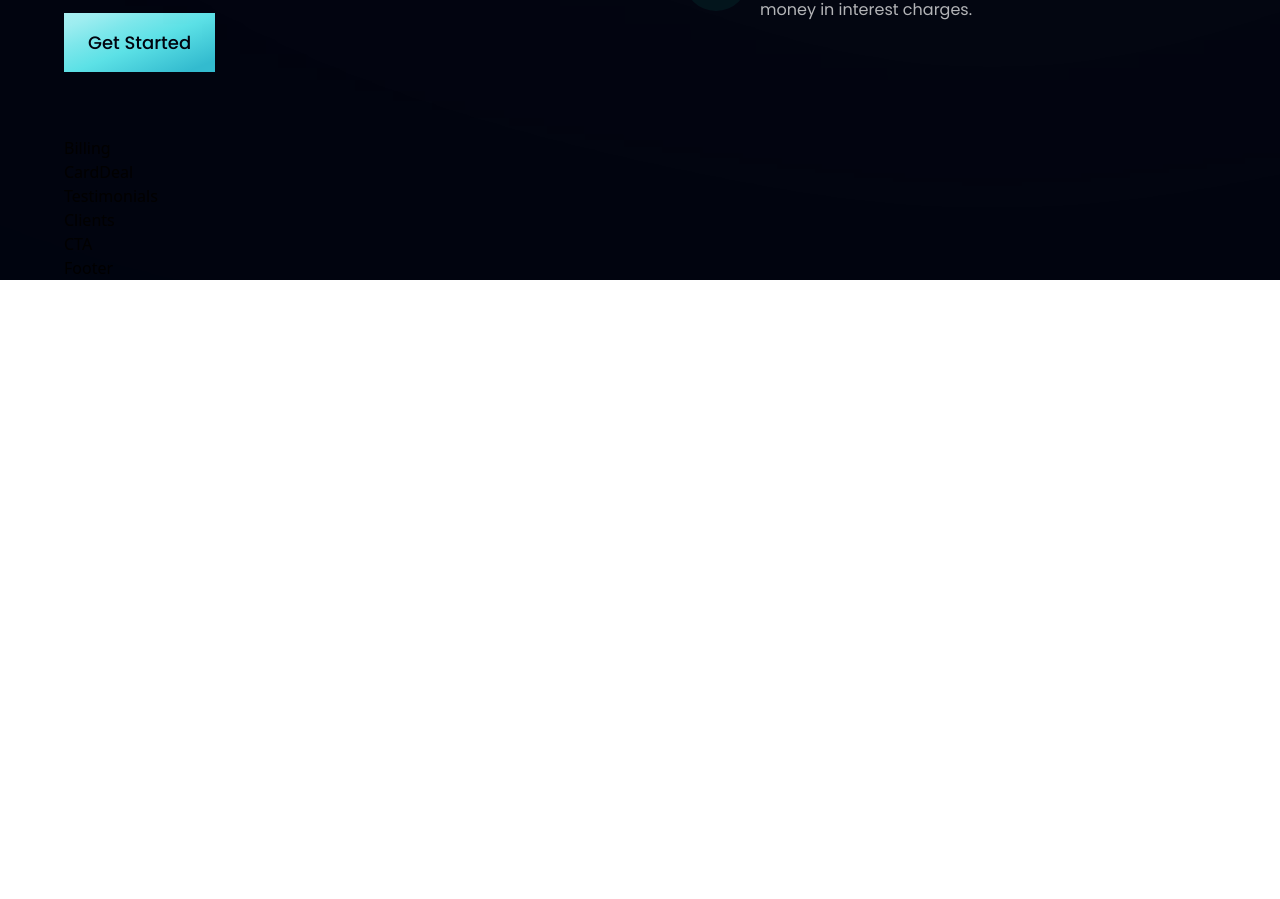
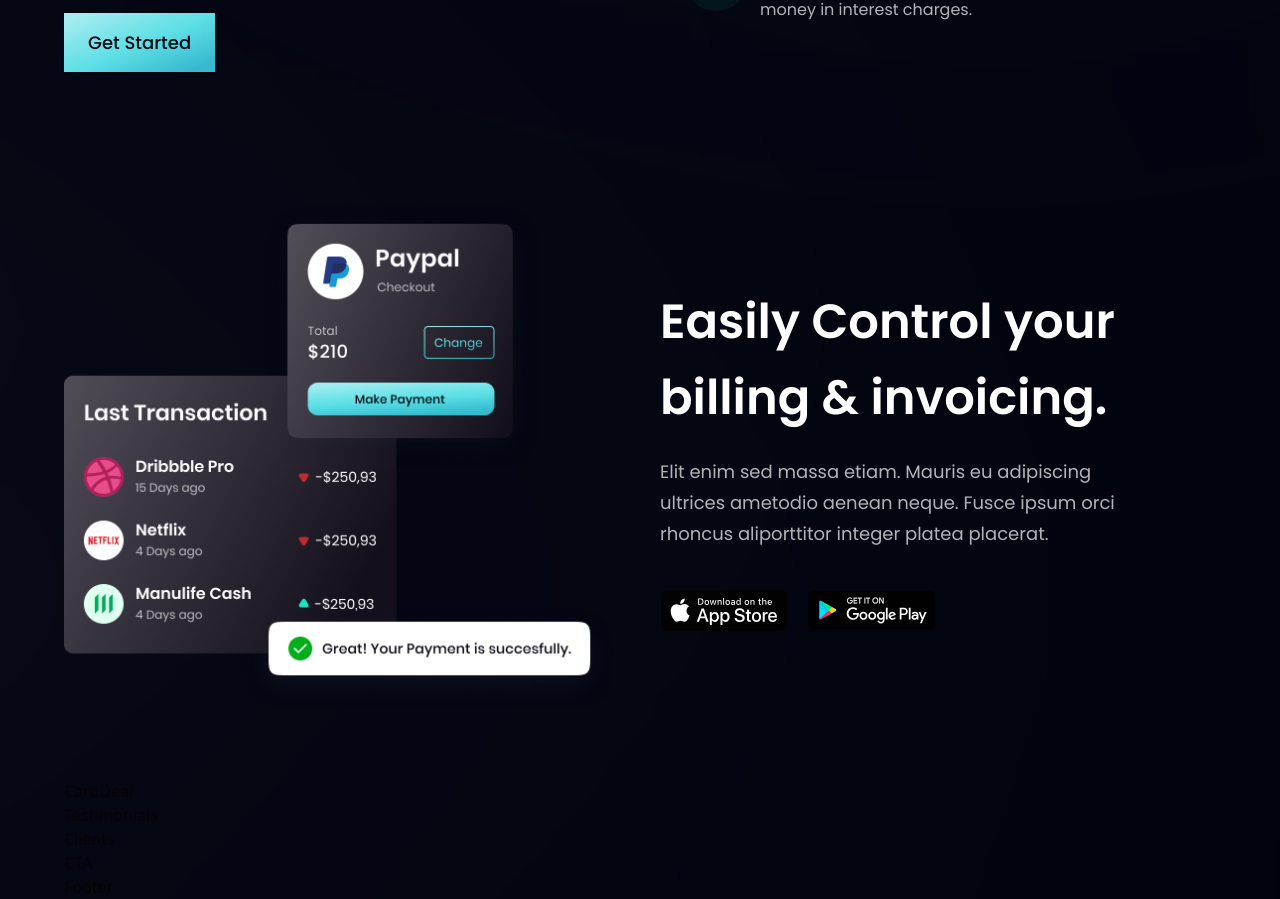
Before and after one commit to Vivek-Anil-Kalal/Bank-Payment-Form, a React (Vite) app in the folder bank_modern_app/: page / in a window 1280 px wide. Shown: the part 1414-2313 px from the top of the page. Before the commit the page ends 1694 px from the top, so only its background shows below. Built offline with nearby package versions, Linux system fonts and the light colour scheme.

Commit message:
Billing Component is Done

```diff
--- a/bank_modern_app/src/components/Billing.jsx
+++ b/bank_modern_app/src/components/Billing.jsx
@@ -1,9 +1,27 @@
-import React from 'react'
+import { apple, bill, google } from '../assets'
+import styles, { layout } from '../style'
+const Billing = () => (
+  <section id='product' className={layout.sectionReverse}>  {/* This will do flex-col-reverse*/}
+    <div className={layout.sectionImgReverse}>
+      <img src={bill} alt="billing" className="w-[100%] h-[100%] relative z-[5] " />
 
-const Billing = () => {
-  return (
-    <div>Billing</div>
-  )
-}
+      {/* Gradients */}
+      <div className="absolute z-[3] -left-1/2 top-0 w-[50%] h-[50%] rounded-full white__gradient" />
+      <div className="absolute z-[0] -left-1/2 bottom-0 w-[50%] h-[50%] rounded-full pink__gradient" />
+
+    </div>
+
+    <div className={layout.sectionInfo}>
+      <h2 className={styles.heading2}>Easily Control your <br className="sm:block hidden" /> billing & invoicing.</h2>
+      <p className={`${styles.paragraph} max-w-[470px] mt-5`}>Elit enim sed massa etiam. Mauris eu adipiscing ultrices ametodio aenean neque. Fusce ipsum orci rhoncus aliporttitor integer platea placerat.</p>
+
+      <div className="flex flex-row flex-wrap sm:mt-10 mt-6">
+        <img src={apple} alt="apple_store" className="w-[128px] h-[42px] object-contain mr-5 cursor-pointer" />
+        <img src={google} alt="google_play" className="w-[128px] h-[42px] object-contain cursor-pointer" />
+      </div>
+    </div>
+
+  </section>
+)
 
 export default Billing
```
